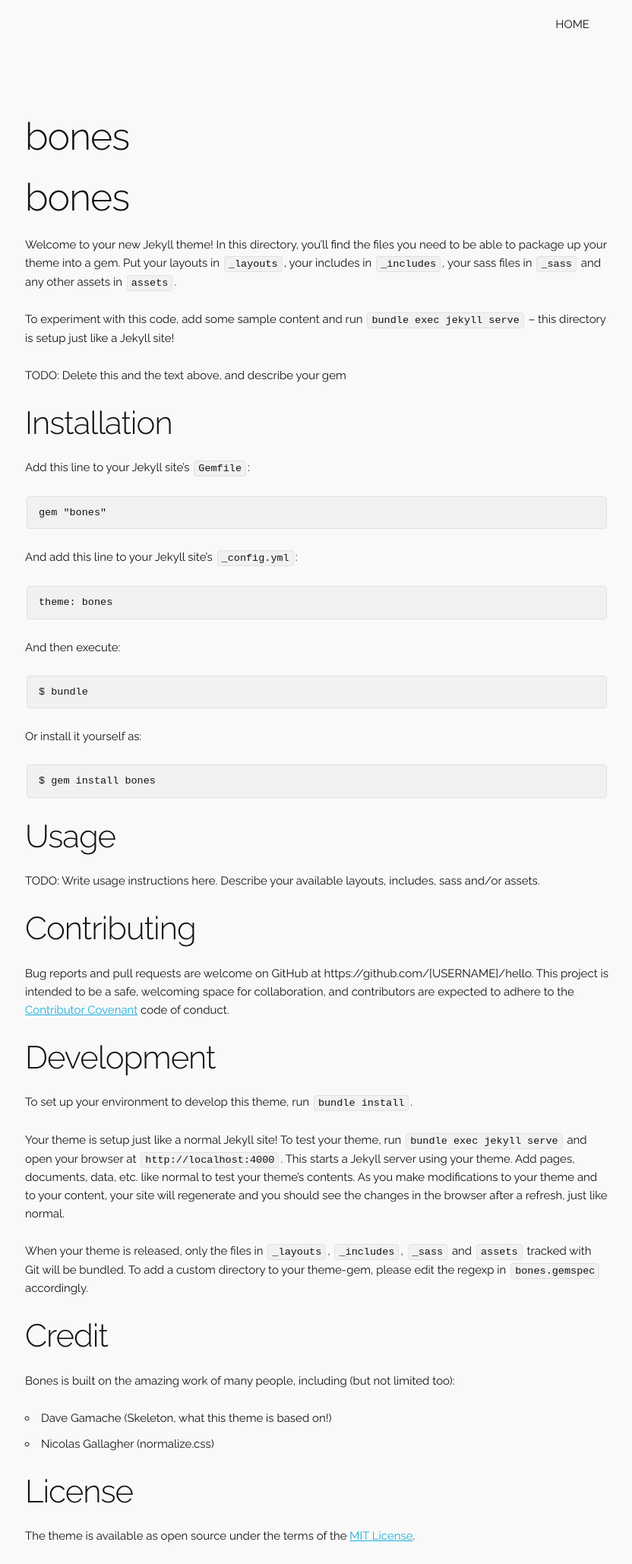
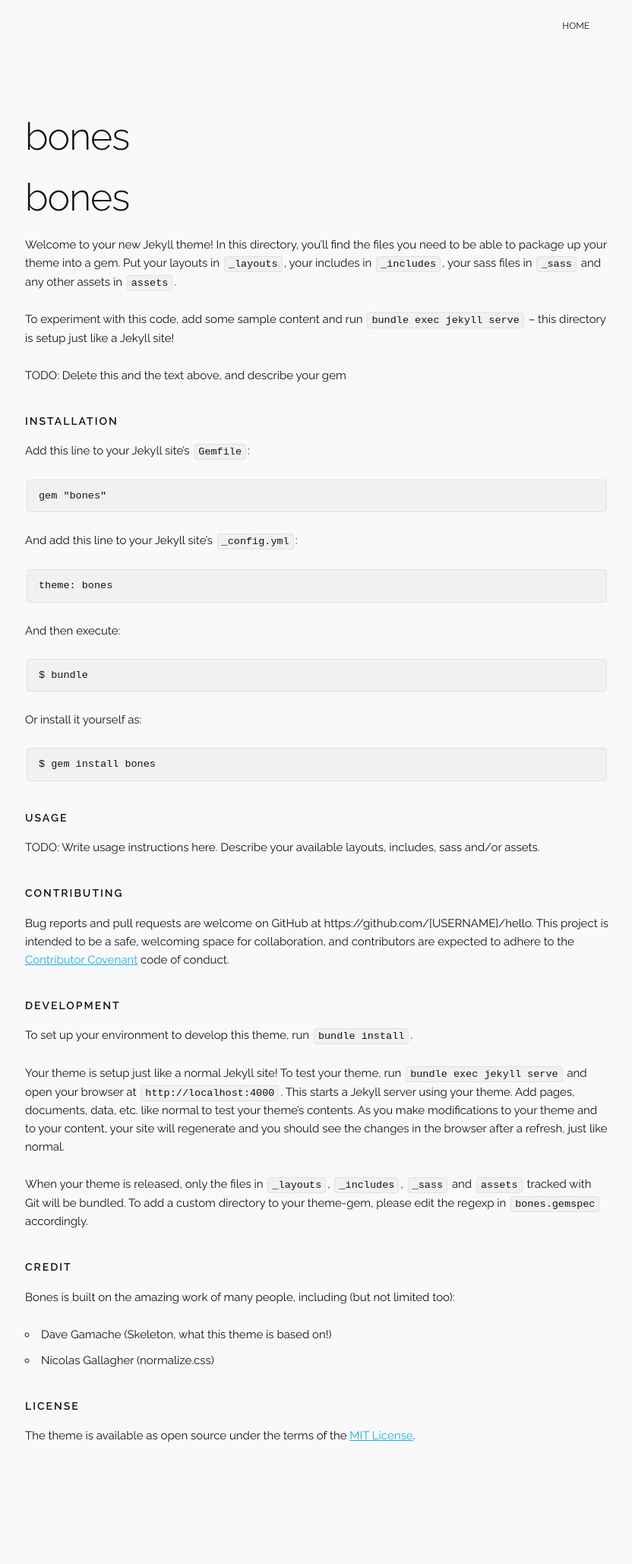
Before and after one commit to cyanicdev/bones, a Jekyll site: the page built from README.md, in a window 1280 px wide. Shown: the whole page at 76% size, without its empty margins (223-1055 px from the left). Built offline with Jekyll 4.4.1, drawn with Linux system fonts in a browser that asks for light colours; our own code applies the rules of GitHub Pages for plain Markdown files; after the commit the page ends 2006 px from its top, so only the background shows below that.

```diff
--- a/Gemfile
+++ b/Gemfile
@@ -2,3 +2,7 @@
 
 source "https://rubygems.org"
 gemspec
+
+group :jekyll_plugins do
+    gem "jekyll-gist"
+end
--- /dev/null
+++ b/_includes/footer.html
@@ -0,0 +1,4 @@
+<footer>
+    <p></p>
+    <!-- <p>made with 🖤 using <a href="https://github.com/javadhamidi/bones">bones</a> and <a href="https://github.com/jekyll/jekyll">jekyll</a></p> -->
+</footer>
--- a/_layouts/default.html
+++ b/_layouts/default.html
@@ -5,7 +5,7 @@
 
   <body>
    <div class="container">
-    <!-- having a header and footer template file is a good idea, maybe later? -->
+
     {%- include header.html -%}
     <main class="page-content" aria-label="Content">
       <div class="wrapper">
@@ -16,4 +16,6 @@
   </div>
   </body>
 
+  {%- include footer.html -%}
+
 </html>
--- a/_layouts/home.html
+++ b/_layouts/home.html
@@ -2,7 +2,7 @@
 layout: default
 ---
 
-<title>{{site.title}} | {{page.title}}</title>
+<title>{{site.title}} {{page.title}}</title>
 
 <div class="home row" style="padding-top: 10rem">
   {%- if page.title -%}
--- a/assets/css/style.css
+++ b/assets/css/style.css
@@ -6,16 +6,44 @@
 	left: -25px;
 	text-align: right;
 	z-index: 1000;
+	font-size: 12px;
+
 }
 
 .site-title:link, .site-title:visited, .site-title:hover, .site-title:active {
 	text-decoration: none;
 	text-transform: uppercase;
 	position: relative;
-	top: 2rem;
+	top: 2.5rem;
 	color: inherit;
+}
+
+.post-meta {
+	color: rgb(97 97 103);
+	margin-bottom: 60px;
 }
 
 img[src=""] {
     display: none;
 }
+
+h2 {
+	margin-top: 40px !important;
+	text-transform: uppercase !important;
+    font-size: 1.4rem !important;
+    letter-spacing: .2rem !important;
+	font-weight: 600 !important;
+	margin-bottom: 18px !important;
+}
+
+footer {
+	font-size: 11px;
+	text-align: center;
+	margin-top: 80px;
+	margin-bottom: 50px;
+	color: rgb(97 97 103);
+}
+
+footer a:link, footer a:visited {
+	color: rgb(97 97 103) !important;
+}
```
